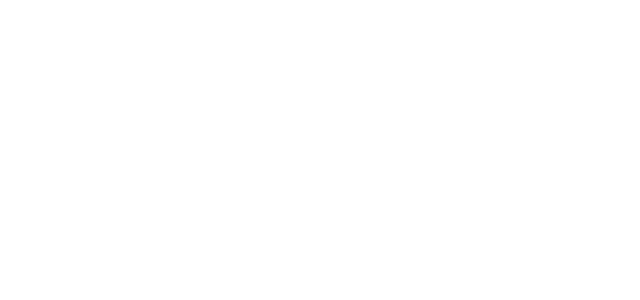
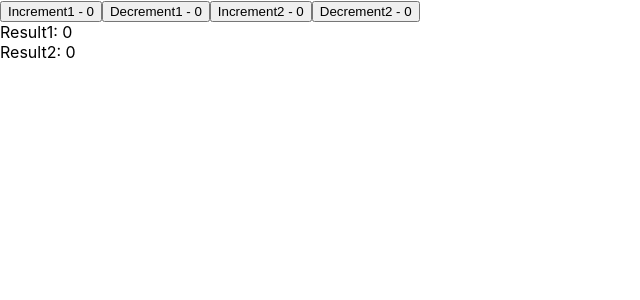
Before and after one commit to ajittupe2548/react-practice, a React (Create React App) app: page / in a window 1280 px wide. Shown: the top 300 px of the page, without its empty margins (0-640 px from the left). Built offline with nearby package versions, Linux system fonts and the light colour scheme.

Commit message:
Added: useMemo

```diff
--- a/src/App.js
+++ b/src/App.js
@@ -1,8 +1,28 @@
 import './App.css';
+import React, { useMemo, useState } from 'react';
 
 function App() {
+  const [count1, setCount1] = useState(0);
+  const [count2, setCount2] = useState(0);
+
+  const result1 = useMemo(() => {
+    console.log('Calculating result1...');
+    return count1 * 2;
+  }, [count1]);
+
+  const result2 = useMemo(() => {
+    console.log('Calculating result2...');
+    return count2 * 2;
+  }, [count2]);
+
   return (
     <div className="App">
+      <button onClick={() => setCount1(prev => prev + 1)}>Increment1 - {result1}</button>
+      <button onClick={() => setCount1(prev => prev - 1)}>Decrement1 - {result1}</button>
+      <button onClick={() => setCount2(prev => prev + 1)}>Increment2 - {result2}</button>
+      <button onClick={() => setCount2(prev => prev - 1)}>Decrement2 - {result2}</button>
+      <div>Result1: {result1}</div>
+      <div>Result2: {result2}</div>
     </div>
   );
 }
```
